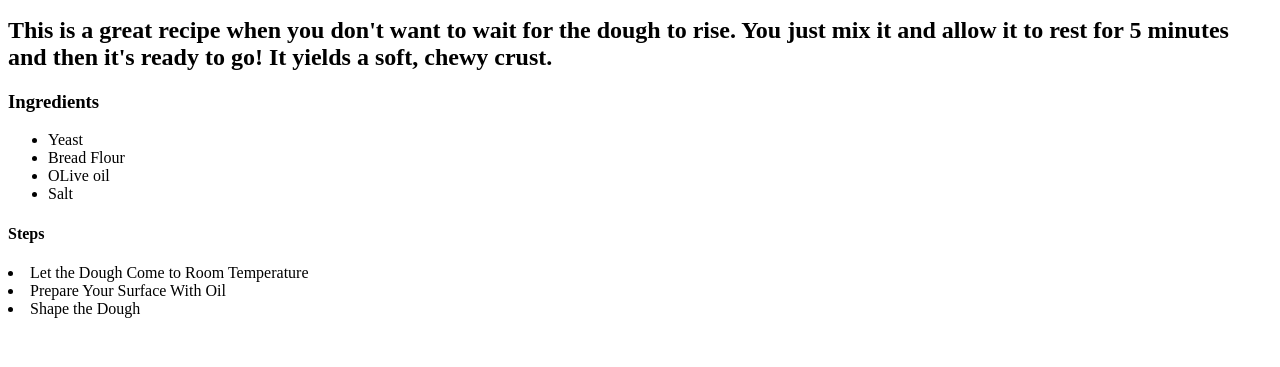
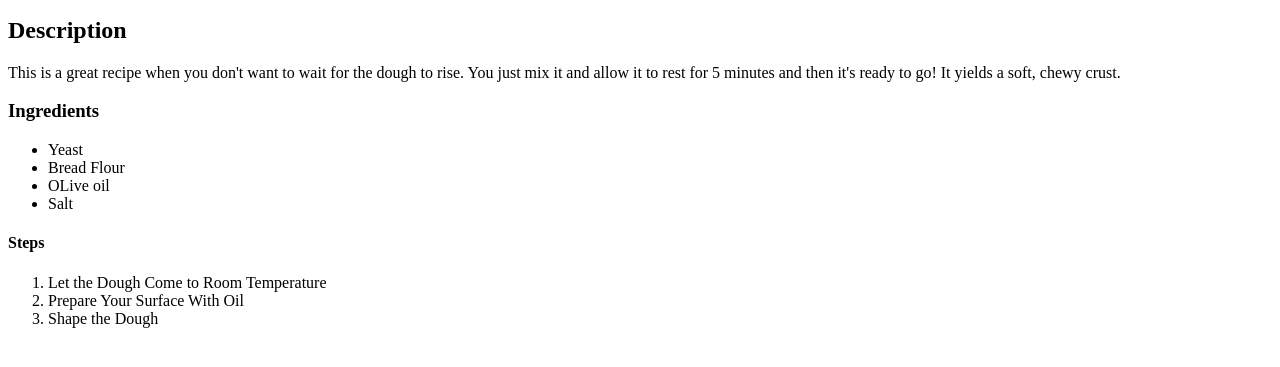
Before and after one commit to vl6393/odin-recipes, a plain HTML site: page recipes/pizza.html in a window 1280 px wide. Shown: the part 101-468 px from the top of the page. Drawn offline with Linux system fonts and the light colour scheme.

Commit message:
Correct ordered list

```diff
--- a/recipes/pizza.html
+++ b/recipes/pizza.html
@@ -8,8 +8,9 @@
         <h1>Pizza recipe</h1>
         <img src="../img/pizzaimg.jpg" alt="Pizza image">
 
-        <h2>This is a great recipe when you don't want to wait for the dough to rise.
-            You just mix it and allow it to rest for 5 minutes and then it's ready to go! It yields a soft, chewy crust.</h2>
+        <h2>Description</h2>
+        <p>This is a great recipe when you don't want to wait for the dough to rise.
+            You just mix it and allow it to rest for 5 minutes and then it's ready to go! It yields a soft, chewy crust.<p>
 
         <h3>Ingredients</h3>
         <ul>
@@ -20,11 +21,11 @@
         </ul>
 
         <h4>Steps</h4>
-        <sl>
+        <ol>
             <li>Let the Dough Come to Room Temperature</li>
             <li>Prepare Your Surface With Oil</li>
             <li>Shape the Dough</li>
-        </sl>
+        </ol>
 
     </body>
 </head>
```
